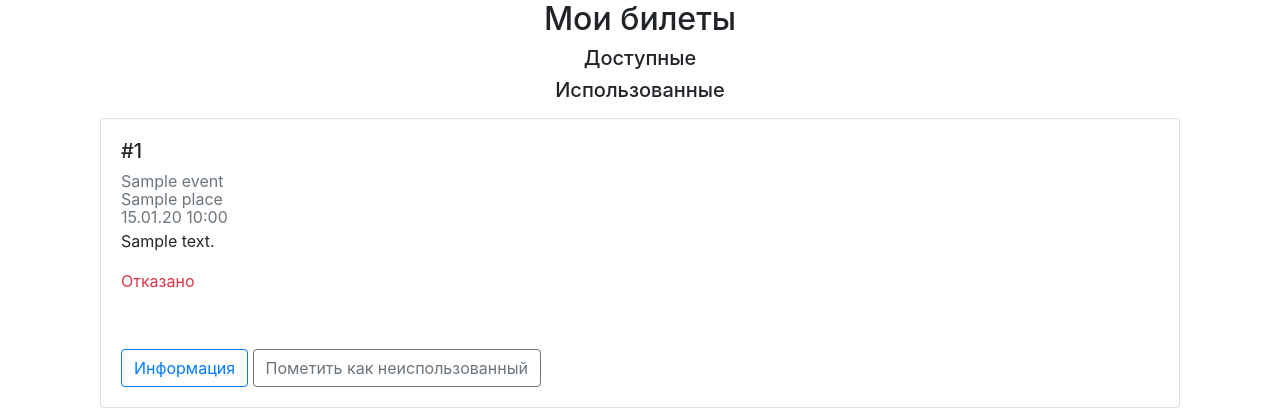
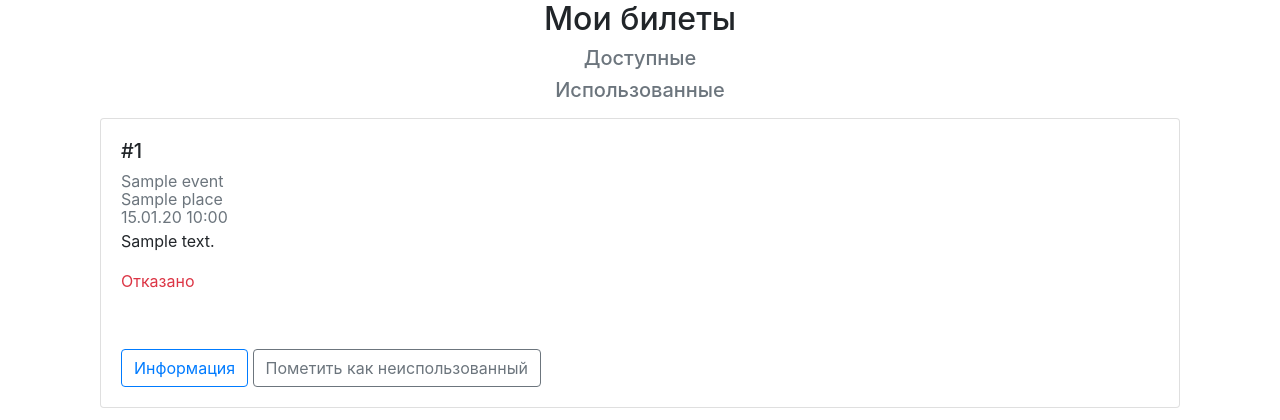
Before and after one commit to germanivanov0719/Yandex3, a Flask app: page /tickets in a window 1280 px wide. Shown: the part 56-476 px from the top of the page. Run offline with Flask 2, Linux system fonts and the light colour scheme; a user stored in the database is signed in; tables that the repository leaves empty hold one stand-in row (values such as "Sample post").

Commit message:
Update tickets.html

```diff
--- a/templates/tickets.html
+++ b/templates/tickets.html
@@ -2,7 +2,7 @@
 {% block content %}
   <h2 class="text-center">Мои билеты</h2>
   {% if current_user.is_authenticated %}
-    <h5 class="text-center">Доступные</h5>
+    <h5 class="text-center text-muted">Доступные</h5>
     <div class="container-fluid">
       <div class="row">
         {% for ticket in unused %}
@@ -30,7 +30,7 @@
         {% endfor %}
       </div>
     </div>
-    <h5 class="text-center">Использованные</h5>
+    <h5 class="text-center text-muted">Использованные</h5>
     <div class="container-fluid">
       <div class="row">
         {% for ticket in used %}
```
